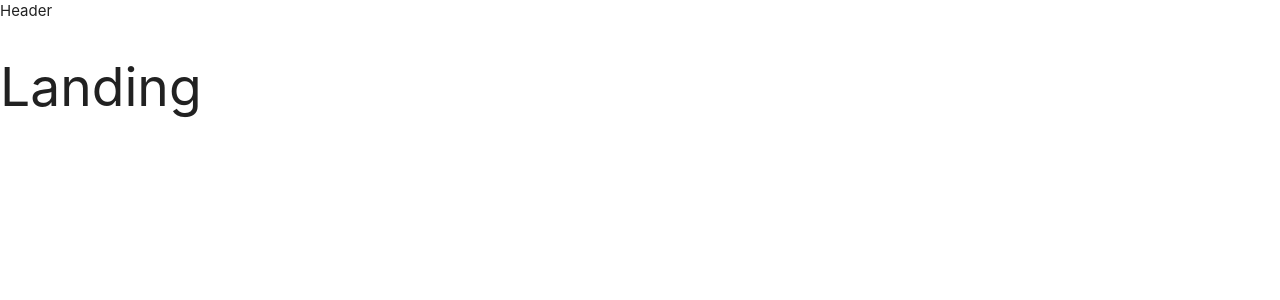
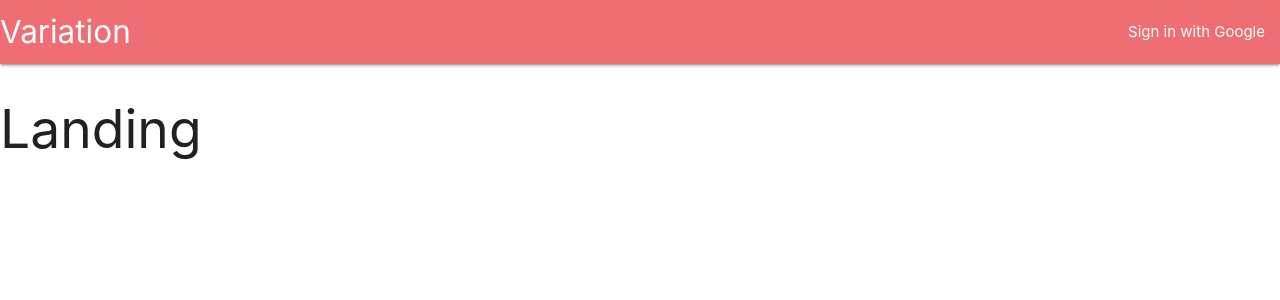
Before and after one commit to micaelffranco/variation, a React (Create React App) app in the folder client/: page / in a window 1280 px wide. Shown: the top 300 px of the page. Built offline with nearby package versions, Linux system fonts and the light colour scheme.

Commit message:
container added and navbar

```diff
--- a/client/package.json
+++ b/client/package.json
@@ -6,6 +6,7 @@
     "@testing-library/jest-dom": "^5.14.1",
     "@testing-library/react": "^11.2.7",
     "@testing-library/user-event": "^12.8.3",
+    "axios": "^0.23.0",
     "http-proxy-middleware": "^2.0.1",
     "materialize-css": "^1.0.0",
     "react": "^17.0.2",
@@ -14,6 +15,7 @@
     "react-router-dom": "^5.3.0",
     "react-scripts": "4.0.3",
     "redux": "^4.1.1",
+    "redux-thunk": "^2.3.0",
     "web-vitals": "^1.1.2"
   },
   "scripts": {
--- a/client/src/components/App.js
+++ b/client/src/components/App.js
@@ -6,10 +6,11 @@ const Dashboard = () => <h2>Dashboard</h2>;
 const SurveyNew = () => <h2>SurveyNew</h2>;
 const Landing = () => <h2>Landing</h2>;
 
+//container because of materialize css
 function App() {
   return (
     <div>
-      <BrowserRouter>
+      <BrowserRouter className="container">
         <div>
           <Header />
           <Route exact={true} path ="/" component={Landing} />
--- a/client/src/components/Header.js
+++ b/client/src/components/Header.js
@@ -3,9 +3,16 @@ import React, { Component } from 'react';
 class Header extends Component {
   render() {
     return (
-      <div>
-        Header
-      </div>
+      <nav>
+        <div className="nav-wrapper">
+          <a className="left brand-logo">
+          Variation
+          </a>
+          <ul className="right">
+            <li><a>Sign in with Google</a></li>
+          </ul>
+        </div>
+      </nav>
     );
   }
 }
```
Also changed, not shown: 1 other file (tests, documents, lock files or other folders).
